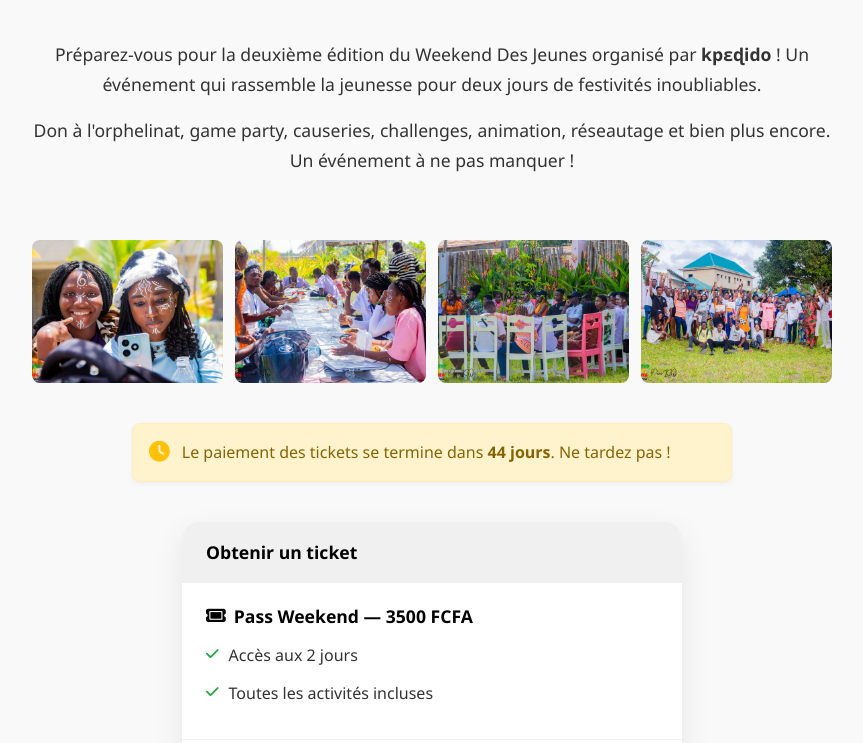
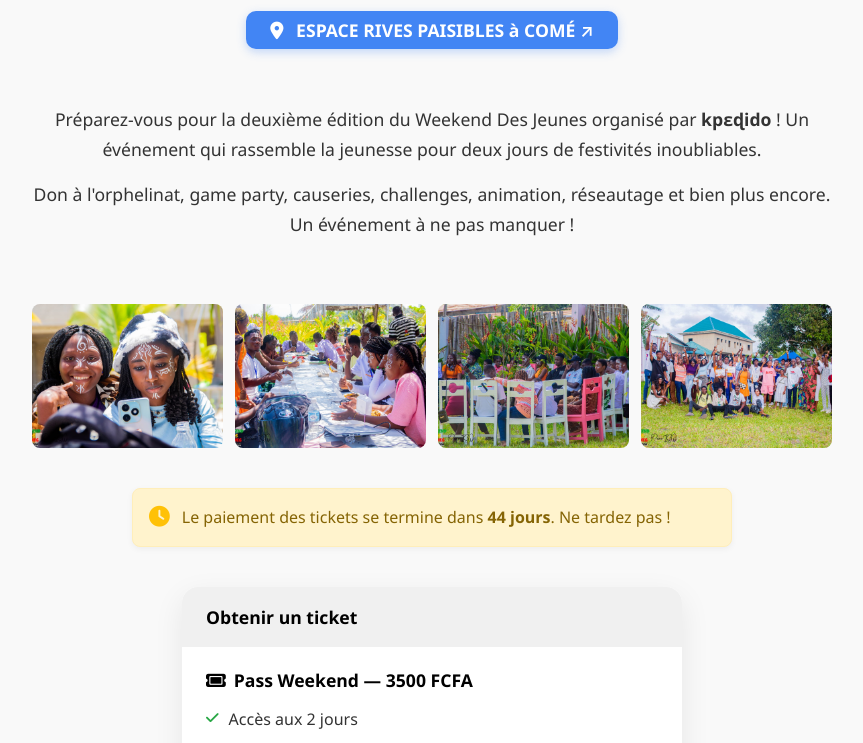
Before and after one commit to hey01234/wdj, a plain HTML site: page index.html in a window 1280 px wide. Shown: the part 164-907 px from the top of the page, without its empty margins (208-1071 px from the left). Drawn offline with Linux system fonts and the light colour scheme.

Commit message:
Update style.css

```diff
--- a/style.css
+++ b/style.css
@@ -43,7 +43,7 @@ a {
   font-size: 2rem;
   font-weight: 800;
   color: #000;
-  margin: 0 0 1rem 0;
+  margin: 2rem 0 1rem 0;
   text-transform: uppercase;
   letter-spacing: 1px;
 }
@@ -53,6 +53,29 @@ a {
   font-size: 1.1rem;
   margin: 0.5rem 0;
   color: #444;
+  font-weight: 600;
+}
+
+/* Style pour le lien de localisation */
+#event-location {
+  display: inline-block;
+  padding: 0.3rem 1.5rem;
+  background-color: #4285F4; /* Bleu Google Maps */
+  color: white !important;
+  border-radius: 10px;
+  box-shadow: 0 3px 10px rgba(66, 133, 244, 0.3);
+  transition: all 0.3s ease;
+  overflow: hidden;
+}
+
+#event-location:hover {
+  background-color: #3b78e7;
+  transform: translateY(-2px);
+  box-shadow: 0 5px 15px rgba(66, 133, 244, 0.4);
+}
+
+#event-location .icon {
+  color: white !important;
 }
 
 .icon {
```
